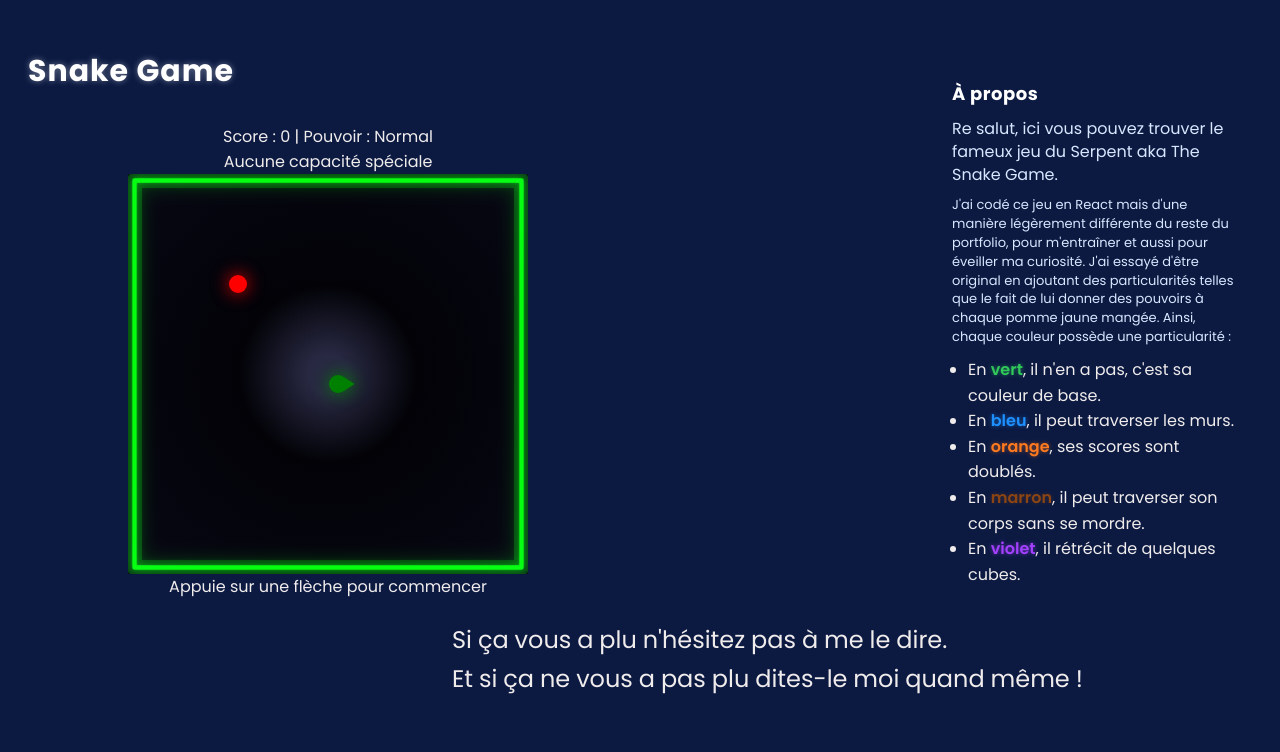
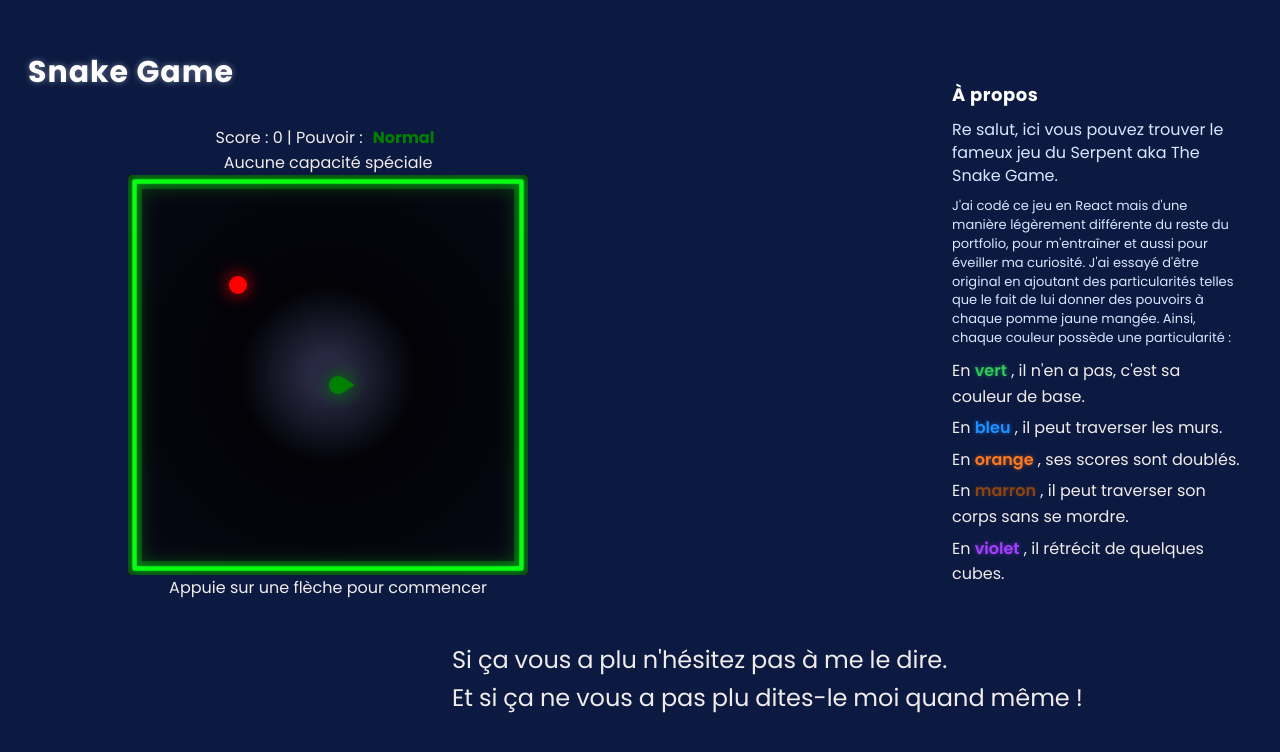
Before and after one commit to Walie-Matthieu/snake-game, a Next.js app: page / in a window 1280 px wide. Shown: the top 752 px of the page. Built offline with nearby package versions, Linux system fonts and the light colour scheme.

Commit message:
margin fixed

```diff
--- a/app/components/SnakeGame.tsx
+++ b/app/components/SnakeGame.tsx
@@ -1,6 +1,5 @@
 'use client';
-
-import { useRef, useState, useEffect } from 'react';
+import React, { useEffect, useRef, useState } from 'react';
 
 type Position = {
   x: number;
@@ -66,7 +65,11 @@ function rgbToCss([r, g, b]: [number, number, number]) {
 function lerp(a: number, b: number, t: number) { return a + (b - a) * t; }
 function easeInOutQuad(t: number) { return t < 0.5 ? 2 * t * t : 1 - Math.pow(-2 * t + 2, 2) / 2; }
 
-export default function SnakeGame() {
+export default function SnakeGame({
+  onStateChange,
+}: {
+  onStateChange?: (s: { abilityIndex: number; abilityShift: boolean; gameOver: boolean; started: boolean }) => void;
+}) {
   const canvasRef = useRef<HTMLCanvasElement>(null);
   const [snake, setSnake] = useState<Position[]>([{ x: 10, y: 10 }]);
   const [food, setFood] = useState<Position>({ x: 5, y: 5 });
@@ -80,6 +83,12 @@ export default function SnakeGame() {
   const [previousSnake, setPreviousSnake] = useState<Position[]>([{ x: 10, y: 10 }]);
   const [animationProgress, setAnimationProgress] = useState(1);
   const animationRef = useRef<number | null>(null);
+  // ref pour éviter double-trigger du même shift + durée centralisée
+  const lastShiftKeyRef = useRef<string | null>(null);
+  const SHIFT_MS = 350; // durée du maintien du shift (ms)
+
+  // nouvel état pour le décalage transitoire (utilisé pour l'UI parent)
+  const [abilityShift, setAbilityShift] = useState<boolean>(false);
 
   // Couleurs affichées (interpolées)
   const [displayHeadColor, setDisplayHeadColor] = useState<string>(SNAKE_COLORS[0].head);
@@ -119,6 +128,9 @@ export default function SnakeGame() {
     setCollisionMarker(null); // reset croix
     setGoFlashVisible(true);
     setGoFlashDone(false);
+    // s'assurer que le shift et la clef de déduplication sont réinitialisés
+    setAbilityShift(false);
+    lastShiftKeyRef.current = null;
   }
 
   // Gestion des touches
@@ -338,6 +350,34 @@ export default function SnakeGame() {
     return () => { if (colorAnimFrameRef.current) cancelAnimationFrame(colorAnimFrameRef.current); };
     // eslint-disable-next-line react-hooks/exhaustive-deps
   }, [abilityIndex]);
+
+  // notifie le parent à chaque changement pertinent
+  useEffect(() => {
+    onStateChange?.({ abilityIndex, abilityShift, gameOver, started });
+  }, [abilityIndex, abilityShift, gameOver, started, onStateChange]);
+
+  // Centralise le déclenchement du shift (évite double-trigger quand started et abilityIndex changent)
+  useEffect(() => {
+    if (!started || gameOver) return;
+    const key = `${abilityIndex}:${started}`;
+    if (lastShiftKeyRef.current === key) return;
+    lastShiftKeyRef.current = key;
+    setAbilityShift(true);
+    const id = window.setTimeout(() => {
+      setAbilityShift(false);
+      lastShiftKeyRef.current = null;
+    }, SHIFT_MS);
+    return () => {
+      window.clearTimeout(id);
+      lastShiftKeyRef.current = null;
+    };
+  }, [abilityIndex, started, gameOver]);
+
+  // À l'inverse, si on entre en Game Over, on s'assure que le shift est retiré
+  // pour que la colonne "se range".
+  useEffect(() => {
+    if (gameOver) setAbilityShift(false);
+  }, [gameOver]);
 
   // Couleur de la pomme sans transition (immédiate)
   useEffect(() => {
@@ -748,7 +788,21 @@ export default function SnakeGame() {
   return (
     <div className="flex flex-col items-center gap-4 w-full">
       <div className="text-lg font-bold text-green-700">
-        Score : {score} | Pouvoir : {SNAKE_ABILITIES[abilityIndex].name}
+        Score : {score} | Pouvoir :{' '}
+        <span
+          style={{
+            display: 'inline-block',
+            padding: '0 6px',
+            borderRadius: 6,
+            color: gameOver ? 'red' : displayHeadColor,
+            // Ajuste -6px ici si tu veux que le label bouge plus/moins
+            transform: abilityShift ? 'translateX(-10px)' : 'translateX(0)',
+            transition: 'transform 220ms ease, color 160ms ease',
+            fontWeight: 700
+          }}
+        >
+          {gameOver ? 'Perdu' : SNAKE_ABILITIES[abilityIndex].name}
+        </span>
       </div>
       <div className="text-sm text-gray-500 mb-2">
         {SNAKE_ABILITIES[abilityIndex].description}
--- a/app/page.module.css
+++ b/app/page.module.css
@@ -273,7 +273,7 @@
   word-break: keep-all;
   word-spacing: -0.5px;
   text-wrap: balance;
-  transform: translate(-500px, 10px); /* ← Combine X et Y */
+  transform: translate(-500px, 30px); /* ← Combine X et Y */
 }
 
 .pasPluLine {
--- a/app/page.tsx
+++ b/app/page.tsx
@@ -1,14 +1,37 @@
+'use client';
+import React, { useState, useCallback } from 'react';
 import SnakeGame from './components/SnakeGame';
 import styles from './page.module.css';
 
 export default function Home() {
+  const [abilityIndex, setAbilityIndex] = useState<number>(0);
+  const [abilityShift, setAbilityShift] = useState<boolean>(false);
+  const [gameOver, setGameOver] = useState<boolean>(false);
+  const [started, setStarted] = useState<boolean>(false);
+
+  const handleSnakeState = useCallback((s: { abilityIndex: number; abilityShift: boolean; gameOver: boolean }) => {
+    setAbilityIndex(s.abilityIndex);
+    setAbilityShift(s.abilityShift);
+    setGameOver(s.gameOver);
+    // mettre à jour démarrage du jeu
+    if (typeof (s as any).started === 'boolean') setStarted((s as any).started);
+  }, []);
+
+  const lines = [
+    { word: 'vert', cls: styles.colorVert, text: "En ", rest: " , il n'en a pas, c'est sa couleur de base." },
+    { word: 'bleu', cls: styles.colorBleu, text: "En ", rest: " , il peut traverser les murs." },
+    { word: 'orange', cls: styles.colorOrange, text: "En ", rest: " , ses scores sont doublés." },
+    { word: 'marron', cls: styles.colorMarron, text: "En ", rest: " , il peut traverser son corps sans se mordre." },
+    { word: 'violet', cls: styles.colorViolet, text: "En ", rest: " , il rétrécit de quelques cubes." },
+  ];
+
   return (
     <section className="min-h-screen flex items-center justify-center text-center px-4 bg-blue-900">
       <main>
         <h1 style={{ fontSize: 24, fontWeight: 700, margin: '0 0 12px 0' }}>Snake Game</h1>
         <div className={styles.row}>
           <div className={styles.gameLeft}>
-            <SnakeGame />
+            <SnakeGame onStateChange={handleSnakeState} />
           </div>
           <aside className={styles.asideRight}>
             <h2 style={{ fontSize: 18, fontWeight: 700, margin: '0 0 12px 0', textAlign: 'left' }}>À propos</h2>
@@ -20,13 +43,29 @@ export default function Home() {
               et aussi pour éveiller ma curiosité. J'ai essayé d'être original en ajoutant des particularités telles que
               le fait de lui donner des pouvoirs à chaque pomme jaune mangée. Ainsi, chaque couleur possède une particularité :
             </p>
-            <ul style={{ margin: '0 0 12px 16px', padding: 0, textAlign: 'left', listStyle: 'disc' }}>
-              <li>En <span className={styles.colorVert}>vert</span>, il n'en a pas, c'est sa couleur de base.</li>
-              <li>En <span className={styles.colorBleu}>bleu</span>, il peut traverser les murs.</li>
-              <li>En <span className={styles.colorOrange}>orange</span>, ses scores sont doublés.</li>
-              <li>En <span className={styles.colorMarron}>marron</span>, il peut traverser son corps sans se mordre.</li>
-              <li>En <span className={styles.colorViolet}>violet</span>, il rétrécit de quelques cubes.</li>
+
+            <ul style={{ margin: '0 0 12px 0', padding: 0, textAlign: 'left', listStyle: 'none' }}>
+              {lines.map((l, i) => {
+                const active = !gameOver && i === abilityIndex && started;
+                const translate = active ? (abilityShift ? -12 : -8) : 0;
+                return (
+                  <li key={i} style={{ margin: '6px 0' }}>
+                    <div
+                      style={{
+                        display: 'inline-block',
+                        transform: `translateX(${translate}px)`,
+                        transition: 'transform 220ms ease',
+                      }}
+                    >
+                      <span>{l.text}</span>
+                      <span className={l.cls} style={{ fontWeight: 600 }}>{l.word}</span>
+                      <span>{l.rest}</span>
+                    </div>
+                  </li>
+                );
+              })}
             </ul>
+
             <p className={styles.lastParagraph}>
               <span className={styles.noWrap}>
                 Si ça vous a plu n'hésitez pas à me le dire.
```
